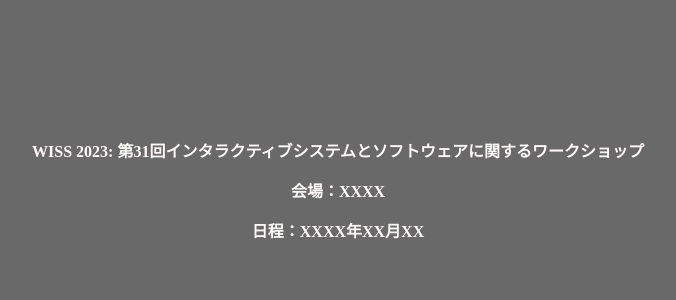
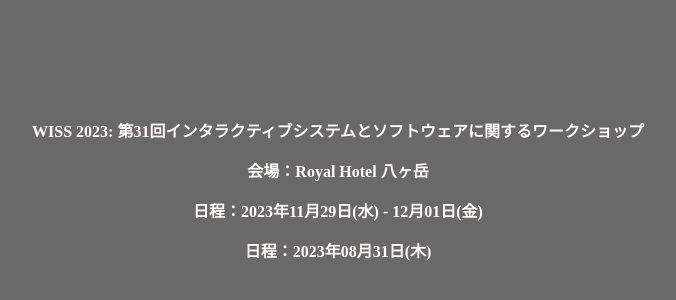
Before and after one commit to WISSOrg/web2023, a plain HTML site: page index.html in a window 1280 px wide. Shown: the part 210-510 px from the top of the page, without its empty margins (302-978 px from the left). Drawn offline with Linux system fonts and the light colour scheme.

Commit message:
update index page

```diff
--- a/index.html
+++ b/index.html
@@ -28,8 +28,9 @@
 <body>
 <div>
 <p><strong>WISS 2023: 第31回インタラクティブシステムとソフトウェアに関するワークショップ</strong></p>
-<p><strong>会場：XXXX</strong></p>
-<p><b>日程：XXXX年XX月XX</b></p>
+<p><strong>会場：Royal Hotel 八ヶ岳</strong></p>
+<p><b>日程：2023年11月29日(水) - 12月01日(金)</b></p>
+<p><b>日程：2023年08月31日(木)</b></p>
 </div>
 </body>
 </html>
```
